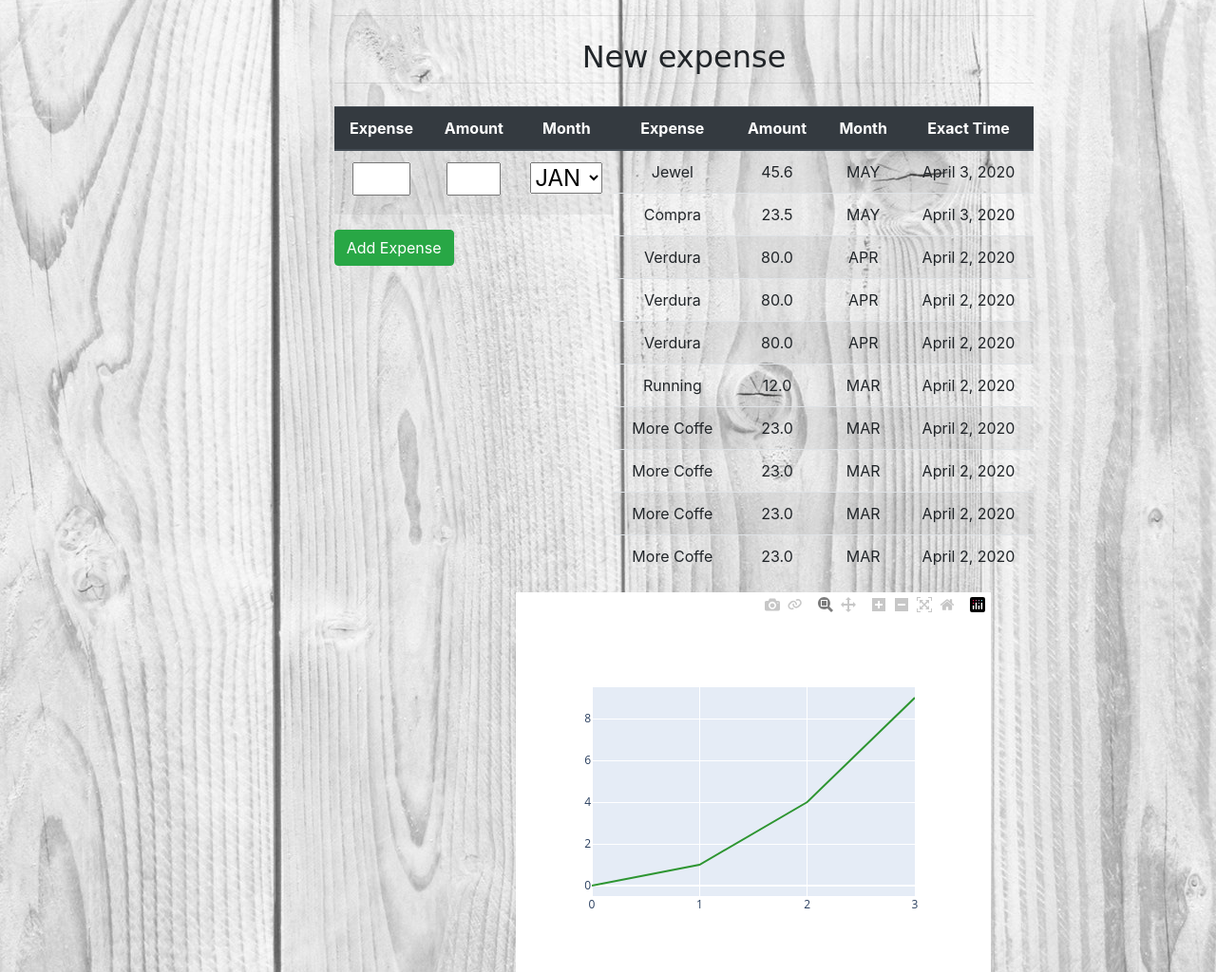
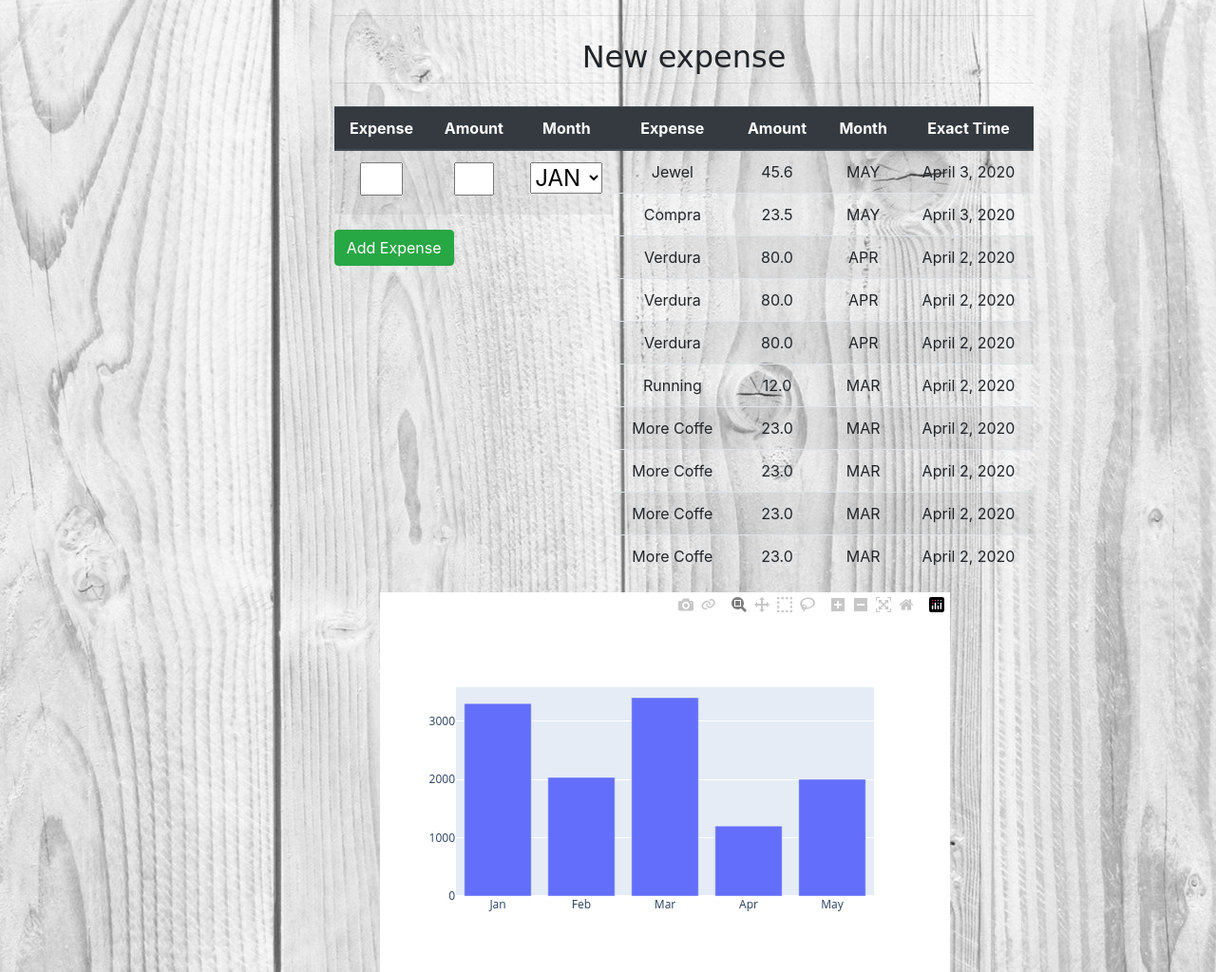
Before and after one commit to CortesBeringola/Personal-Tasks-Manager, a Django app: page /plotting/ in a window 1280 px wide. Shown: the part 74-1098 px from the top of the page at 95% size. Run offline with Django 3.2, Linux system fonts and the light colour scheme; a user stored in the database is signed in; data comes from the database, SQL or seed files in the repository; some libraries are stand-ins or nearby versions.

```diff
--- a/main/static/css/style.css
+++ b/main/static/css/style.css
@@ -1,5 +1,5 @@
 #test input {
-                width :80%;
+                width :60%;
             }
 
 #textinput input {
--- a/plots/forms.py
+++ b/plots/forms.py
@@ -1,10 +1,10 @@
 from django import forms
 
-MONTH_CHOICES = (('JAN', 'JAN'), ('FEB', 'FEB'), ('MAR', 'MAR'), ('APR', 'APR'), ('MAY', 'MAY'))
+MONTH_CHOICES = [('JAN', 'JAN'), ('FEB', 'FEB'), ('MAR', 'MAR'), ('APR', 'APR'), ('MAY', 'MAY')]
 
 class CreateNewExpense(forms.Form):
 
     name = forms.CharField(label="Name", max_length=200)
     amount = forms.FloatField()
-    month = forms.CharField(max_length=3,widget=forms.Select(choices=MONTH_CHOICES))
+    month = forms.CharField(widget=forms.Select(choices=MONTH_CHOICES))
     check = forms.BooleanField(required=False)
--- a/plots/templates/plots/plotting.html
+++ b/plots/templates/plots/plotting.html
@@ -79,8 +79,8 @@ New List
 
 
 <div class="row">
-    <div class="col-sm-4 mx-auto">
-  <div style="width:500px;height:400px;">
+    <div class="col-sm-7 mx-auto">
+  <div style="width:600px;height:400px;">
     {% autoescape off %}
     {{ plot_div }}
     {% endautoescape %}
--- a/plots/views.py
+++ b/plots/views.py
@@ -5,7 +5,7 @@ from .forms import CreateNewExpense
 from datetime import datetime
 import re
 from django.http import HttpResponse, HttpResponseRedirect
-from plotly.graph_objs import Scatter
+from plotly.graph_objs import Bar
 from django.utils import timezone
 
 
@@ -13,10 +13,9 @@ from django.utils import timezone
 
 def plotting(response):
 
-    x_data = [0, 1, 2, 3]
-    y_data = [x ** 2 for x in x_data]
-    plot_div = plot([Scatter(x=x_data, y=y_data, mode='lines', name='test', opacity=0.8, marker_color='green')],
-                    output_type='div')
+    x_data = ['Jan', 'Feb', 'Mar','Apr','May']
+    y_data = [3300,2033,3400,1200,2000]
+    plot_div = plot([Bar(x=x_data, y=y_data,hovertext=['27% market share', '24% market share', '19% market share'])],output_type='div')
     all_expenses = response.user.expenses.values_list('month','amount')
     months = set(response.user.expenses.values_list('month'))
     months = list(months)
```
